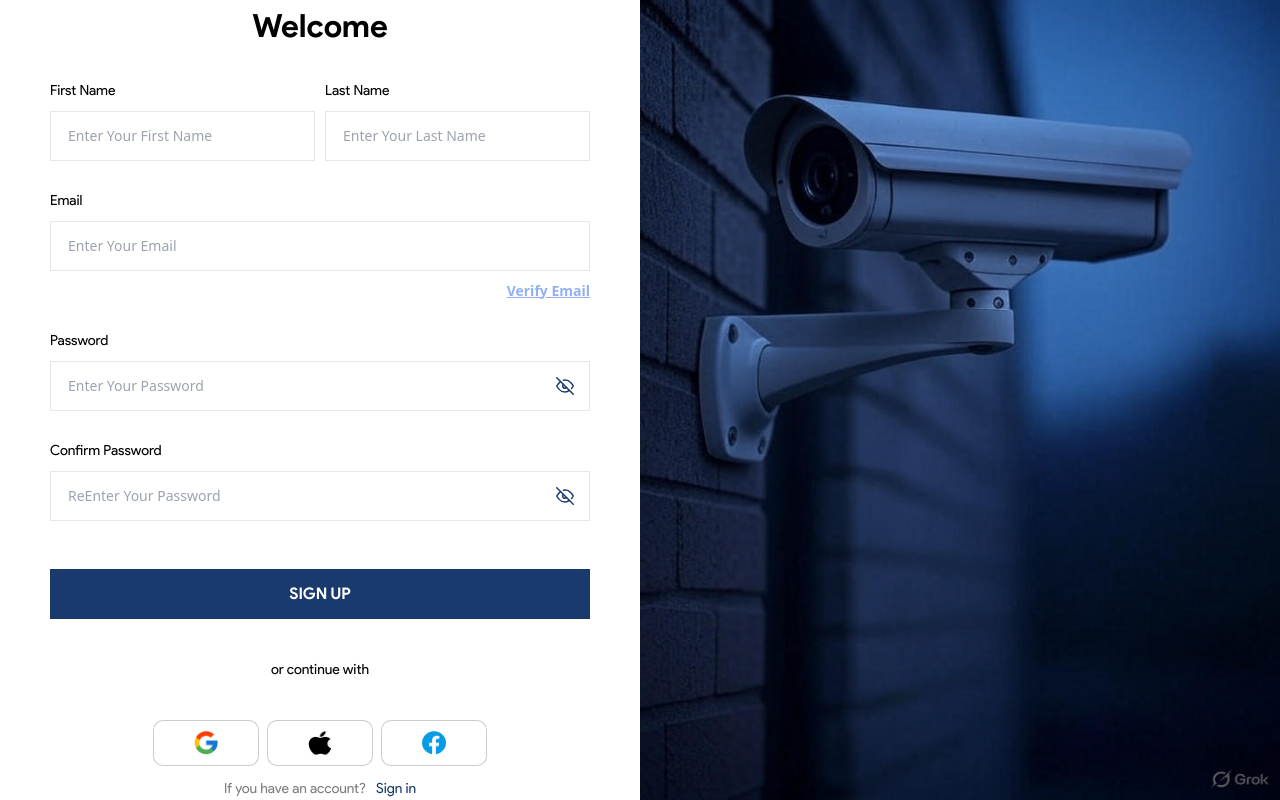
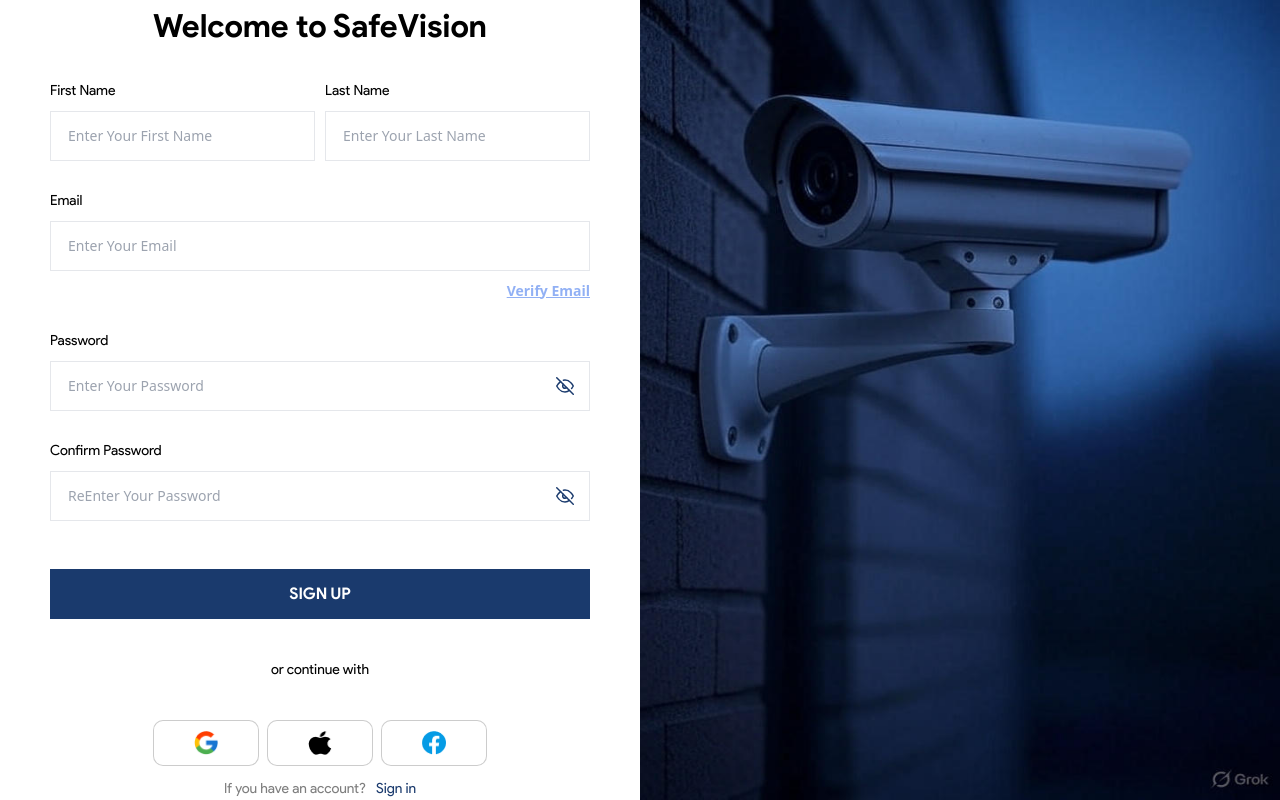
Before and after one commit to Nishadi4268/CCTV-AnomalyDetection-Frontend, a React (Vite) app: page /signup in a window 1280 px wide. Built offline with nearby package versions, Linux system fonts and the light colour scheme.

Commit message:
Updated OTP.tsx

```diff
--- a/src/components/Footer.tsx
+++ b/src/components/Footer.tsx
@@ -35,7 +35,7 @@
 
           {/* logo */}
           <div className="w-1/3 flex items-center justify-center">
-            <img src="/icon.webp" className="w-[70%] 2xl:w-[50%]" />
+            <img src="/icon.webp" className="w-[70%] 2xl:w-[45%]" />
           </div>
 
           {/* contact for web */}
--- a/src/components/fogot password/ChangePW.tsx
+++ b/src/components/fogot password/ChangePW.tsx
@@ -20,7 +20,7 @@
   return (
     <div className="flex flex-col md:flex w-full relative mobile-background  ">
       {loading && <PageLoader />}{" "}
-      <div className="grid grid-cols-1 items-center lg:grid-cols-2 grid-row-1 min-h-screen lg:h-screen w-full bg-signup-bg bg-cover bg-center lg:bg-none ">
+      <div className="grid grid-cols-1 items-center lg:grid-cols-2 grid-row-1 min-h-screen lg:h-screen w-full mobile-background bg-cover bg-center lg:bg-none ">
         {/* content */}
         <div
           className="overflow-hidden text-black px-[15px] sm:px-[100px] md:px-[160px] lg:px-[60px] xl:px-[60px] 2xl:px-[196px]
--- a/src/components/fogot password/Otp.tsx
+++ b/src/components/fogot password/Otp.tsx
@@ -2,6 +2,7 @@
 import { useNavigate } from "react-router-dom";
 import signin from "/images/signup/signin.png";
 import { useState } from "react";
+import { Input } from "@/components/Input";
 
 import {
   InputOTP,
@@ -13,8 +14,9 @@
   const [otp, setOtp] = useState("");
   const navigate = useNavigate();
   const isOtpFilled = otp.length === 6;
+
   return (
-    <div className="grid lg:grid-cols-2 grid-row-1 min-h-screen lg:h-screen w-full md:px-[16px] lg:px-0">
+    <div className="grid lg:grid-cols-2 grid-row-1 min-h-screen lg:h-screen w-full md:px-[16px] lg:px-0 mobile-background bg-cover bg-center lg:bg-none ">
       <div
         className="overflow-hidden px-[15px] sm:px-[100px] md:px-[160px] lg:px-[60px] xl:px-[60px] 2xl:px-[196px]
          justify-center 2xl:items-center py-[163px] md:py-[126px] lg:py-[40px] xl:py-[40px] 2xl:py-[100px] lg:space-y-[30px] 2xl:space-y-[60px] w-full flex flex-col"
@@ -26,6 +28,17 @@
               onClick={() => navigate("/signin")}
             />
             <span className="text-[16px]">Enter OTP</span>
+          </div>
+          <div className="flex flex-col w-full xl:min-w-[450px] space-y-[6px] md:space-y-[10px]">
+            <span className="text-12 md:text-[14px] font-productsansregular">
+              Email
+            </span>
+            <Input
+              type="email"
+              placeholder="Enter Your Email"
+              // onChange={(e) => setEmail(e.target.value)}
+              // disabled={loading}
+            />
           </div>
           <div className="flex flex-col space-y-[30px] ">
             <div className="flex flex-col space-y-[12px]">
@@ -62,7 +75,9 @@
             </div>
             <button
               className={`${
-                isOtpFilled ? "bg-[#FA9231] cursor-pointer" : "cursor-not-allowed"
+                isOtpFilled
+                  ? "bg-[#FA9231] cursor-pointer"
+                  : "cursor-not-allowed"
               } mt-[10px] bg-[#D9D9D9] h-[32px] lg:[40px] 2xl:h-[50px] font-productsans w-full py-[8px] 2xl:py-[15px] text-[12px] md:text-[14px] 2xl:text-[16px]
           }`}
               onClick={() => navigate("/signin/change-password")}
--- a/src/index.css
+++ b/src/index.css
@@ -75,7 +75,32 @@
   }
 }
 
+.bg-signup {
+  position: relative;
+  z-index: 0;
+}
 
+/* Add background image and opacity only on smaller screens */
+.bg-signup::before {
+  content: "";
+  position: absolute;
+  top: 0;
+  left: 0;
+  right: 0;
+  bottom: 0;
+  background-image: url("/images/signup/signup.jpg");
+  background-size: cover;
+  background-position: center;
+  opacity: 0.16; /* Adjust as needed */
+  z-index: -1;
+}
+
+/* Hide background image on larger screens */
+@media (min-width: 1024px) {
+  .bg-signup::before {
+    display: none;
+  }
+}
 
 /* .hover-effect {
   transition: transform 0.5s ease, box-shadow 0.3s ease, background 0.3s ease, color 0.3s ease;
--- a/src/pages/Home.tsx
+++ b/src/pages/Home.tsx
@@ -15,10 +15,6 @@
 import des2 from "/images/home/des2.jpg";
 import des3 from "/images/home/des3.jpg";
 import des4 from "/images/home/des4.jpg";
-import sigiri from "/images/home/sigiri.png";
-import sigirimob from "/images/home/sigirimob.png";
-import CategorySwiper from "@/components/category/CategorySwiper";
-import { phases } from "@/constants/homeSwiperItems";
 import Reviewcompo from "@/components/Reviewcompo";
 import { phasesreview } from "@/constants/reviewItems";
 import { useState, useEffect, useRef } from "react";
@@ -107,14 +103,7 @@
       window.removeEventListener("resize", handleResize);
     };
   }, []);
-  const [activePhase, setActivePhase] = useState(0);
-  useEffect(() => {
-    const interval = setInterval(() => {
-      setActivePhase((prev) => (prev + 1) % phases.length);
-    }, 3000);
 
-    return () => clearInterval(interval);
-  }, []);
   const images = [
     { src: im1, text: "Abuse Detection" },
     { src: im2, text: "Shoplifting Detection" },
@@ -413,7 +402,7 @@
           <div
             data-aos="fade-up"
             data-aos-anchor-placement="top-center"
-            className="flex flex-col justify-center space-y-[28px] "
+            className="flex flex-col justify-center space-y-[28px] xl-1800:pb-10"
           >
             <div className="justify-center text-center flex font-productsans text-[16px] lg:text-[24px]">
               Smarter Surveillance That Learns From You{" "}
--- a/src/pages/Signin.tsx
+++ b/src/pages/Signin.tsx
@@ -107,13 +107,13 @@
           ) : (
             <div className="flex flex-col lg:space-y-[30px] 2xl:space-y-[60px] ">
               <div className="items-center justify-center text-center font-productsans text-[32px] lg:flex hidden mb-5">
-                Welcome
+                Welcome to SafeVision
               </div>
               <div className="text-center flex flex-col font-productsans text-[20px] md:text-[32px] lg:hidden mb-[40px]">
-                Welcome
-                {/* <span className="text-[36px] md:text-[60px] -mt-3 md:-mt-4 mb-5">
-                Thabili
-              </span> */}
+                Welcome to
+                <span className="text-[36px] md:text-[60px] -mt-3 md:-mt-4 mb-5">
+                SafeVision
+              </span>
               </div>
               {/* content */}
               <div className="space-y-[53px] lg:space-y-[80px] 2xl:w-[540px]">
--- a/src/pages/Signup.tsx
+++ b/src/pages/Signup.tsx
@@ -192,7 +192,7 @@
   return (
     <div className="flex flex-col md:flex w-full relative overflow-hidden">
       {loading && <PageLoader />}
-      <div className="grid grid-cols-1 items-center lg:grid-cols-2 grid-row-1 min-h-screen lg:h-screen  w-full bg-signup-bg bg-cover bg-center lg:bg-none ">
+      <div className="grid grid-cols-1 items-center lg:grid-cols-2 grid-row-1 min-h-screen lg:h-screen w-full bg-signup bg-cover bg-center lg:bg-none ">
         {/* left side */}
         <div
           className="h-full flex flex-col justify-center 2xl:items-center px-[15px] sm:px-[100px] xl:items-center md:px-[160px] lg:px-[60px] 2xl:px-[196px]
@@ -200,14 +200,13 @@
         >
           <div className="items-center flex flex-col lg:space-y-[30px] 2xl:space-y-[60px]  xl:w-[540px] ">
             <div className=" text-center font-productsans text-[32px] lg:flex hidden">
-              Welcome
+              Welcome to SafeVision
             </div>
             <div className="text-center flex flex-col font-productsans text-[20px] md:text-[32px] lg:hidden mb-[40px] ">
-              Welcome
-              {/* to the <br />
+              Welcome to <br />
               <span className="text-[36px] md:text-[60px] -mt-3 md:-mt-4">
-                Thabili
-              </span> */}
+                SafeVision
+              </span>
             </div>
             {/* content */}
             <div className="space-y-[53px] lg:space-y-[40px] w-full">
@@ -326,7 +325,6 @@
                     {/* password */}
                     <div className="flex flex-col w-full space-y-[6px] md:space-y-[10px]">
                       <span className="text-[12px] md:text-[14px] font-productsansregular">
-                        {" "}
                         Password
                       </span>
                       <Input
```
